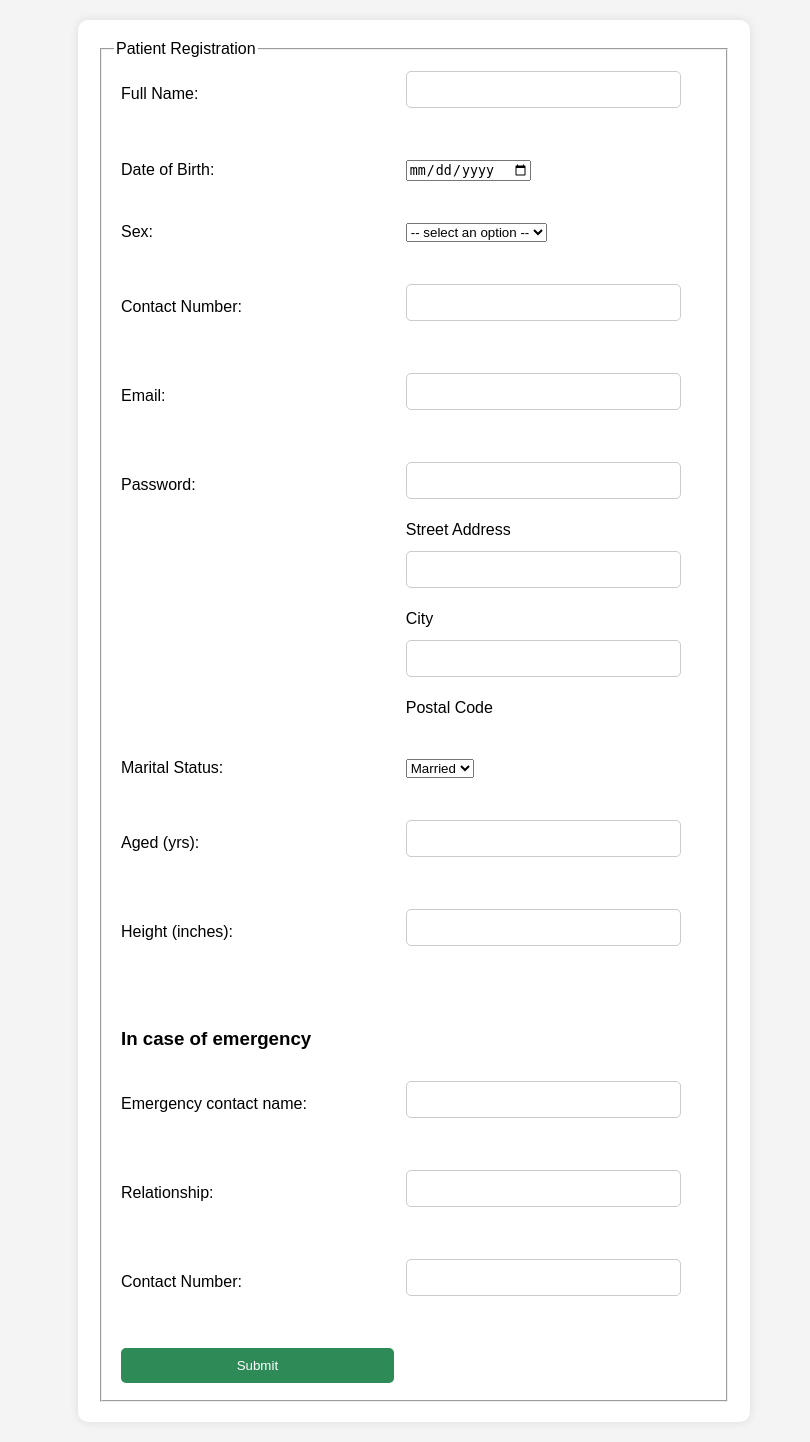
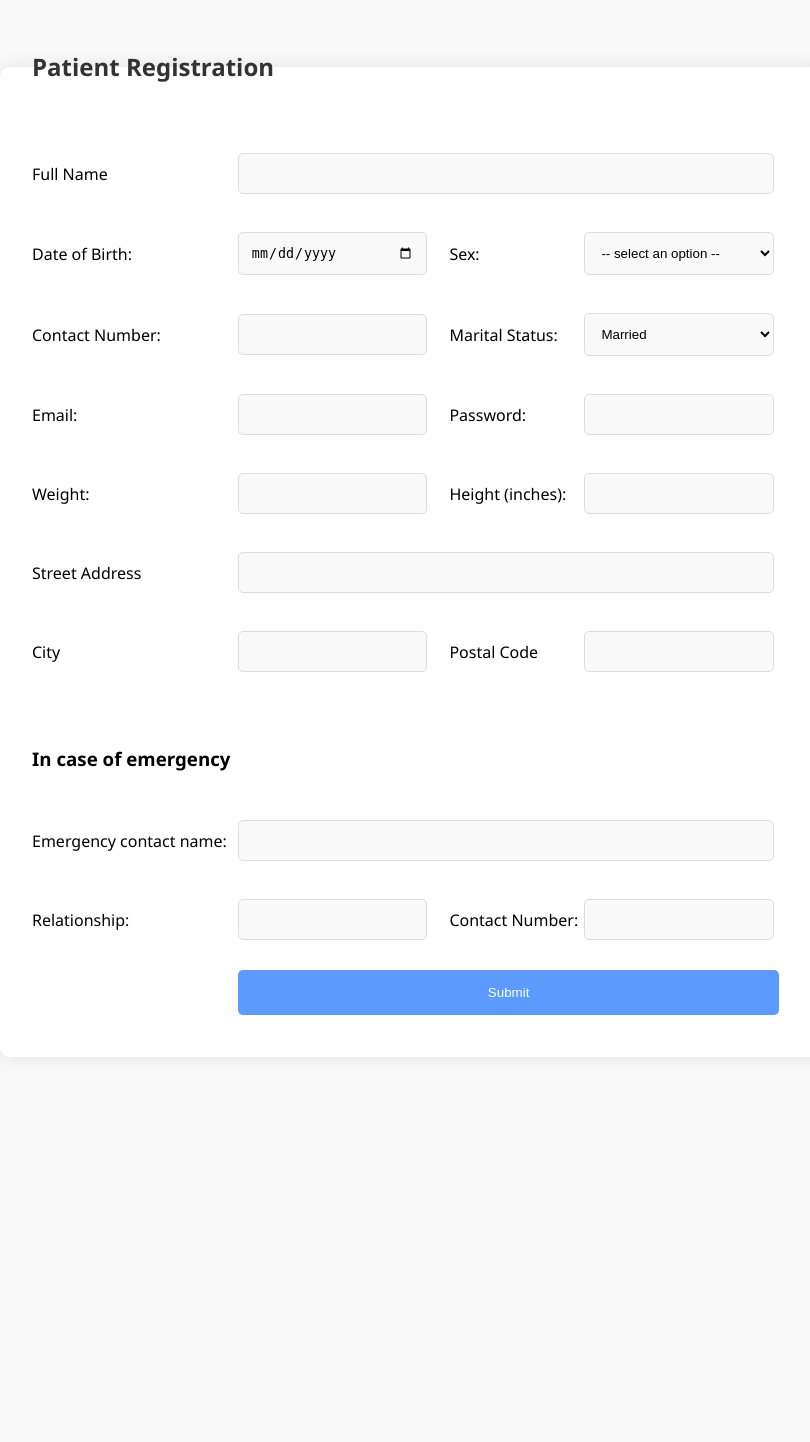
Before and after one commit to mahmud-ashiq/PHP, a PHP site: page /patientReg.php in a window 1280 px wide. Shown: the whole page, without its empty margins (226-1036 px from the left). After the commit the page ends 1015 px from the top, so only its background shows below. Run offline with PHP 8.4, Linux system fonts and the light colour scheme.

Commit message:
Modified Registration form

```diff
--- a/patientPortal/css/mystyle.css
+++ b/patientPortal/css/mystyle.css
@@ -1,55 +1,74 @@
-<style>
+/* Body */
 body {
-    font-family: Arial, sans-serif;
-    background-color: #f4f4f4;
+    font-family: 'Segoe UI', Tahoma, Geneva, Verdana, sans-serif;
+    margin: 0;
+    padding: 0;
+    background-color: #f9f9f9;
+}
 
+/* Form Container */
+fieldset {
+    width: 60%;
+    margin: 50px auto;
+    padding: 30px;
+    border: none;
+    border-radius: 10px;
+    background-color: #fff;
+    box-shadow: 0px 0px 20px rgba(0, 0, 0, 0.1);
 }
-form {
-    background-color: #fff;
-    width: 50%;
-    margin: 20px auto;
-    padding: 20px;
-    border-radius: 10px;
-    box-shadow: 0 0 10px rgba(0, 0, 0, 0.1);
-}
-h1 {
-    text-align: center;
+
+legend {
+    font-size: 1.5em;
+    font-weight: bold;
+    color: #333;
     margin-bottom: 20px;
 }
+
+/* Form Table */
 table {
     width: 100%;
 }
+
 td {
-    padding: 5px;
+    padding: 10px 0;
 }
+
 input[type="text"],
-input[type="email"],
-input[type="password"],
-textarea {
-    width: calc(100% - 10px);
-    padding: 10px;
-    margin-bottom: 10px;
-    border: 1px solid #ccc;
+input[type="date"],
+select {
+    width: calc(100% - 20px);
+    padding: 12px;
+    margin: 8px 0;
+    border: 1px solid #ddd;
     border-radius: 5px;
-    box-sizing: border-box;
+    background-color: #f9f9f9;
+    transition: border-color 0.3s ease;
 }
-input[type="checkbox"] {
-    margin-right: 5px;
+
+input[type="text"]:focus,
+input[type="date"]:focus,
+select:focus {
+    outline: none;
+    border-color: #5b9aff;
 }
+
 input[type="submit"] {
-    width: 100%;
-    padding: 10px;
-    background-color: seagreen;
-    color: white;
+    padding: 15px 250px;
+    background-color: #5b9aff;
+    color: #fff;
     border: none;
     border-radius: 5px;
     cursor: pointer;
+    transition: background-color 0.3s ease;
 }
+
 input[type="submit"]:hover {
-    background-color: #4CAF50;
+    background-color: #4a87d7;
 }
+
+/* Error Messages */
 .error {
-    color: red;
-    font-size: 14px;
+    color: #ff3333;
+    font-size: 0.9em;
+    margin-top: 5px;
 }
-</style>
--- a/patientPortal/js/myscript.js
+++ b/patientPortal/js/myscript.js
@@ -27,6 +27,17 @@
             return false;
         }
 
+        function loadDoc(){
+            var xhttp = new XMLHttpRequest();
+            xhttp.onreadystatechange = function(){
+                if(this.readyState == 4 && this.status == 200){
+                    document.getElementById("add").innerHTML = this.responseText;
+                }
+            };
+            xhttp.open("GET", "http://localhost/WT/patientPortal/view/login.php", true);
+            xhttp.send();
+        }
+
 
 
     }
--- a/patientPortal/view/patientReg.php
+++ b/patientPortal/view/patientReg.php
@@ -1,28 +1,26 @@
-<?php include '../controller/patientControl.php';
-    include '../css/mystyle.css'; ?>
+<?php include '../controller/patientControl.php';?>
 <html>
-<head><script src="../js/myscript.js"></script></head>
+<head>
+    <script src="../js/myscript.js"></script>
+    <link rel="stylesheet" href="../css/mystyle.css">
+</head>
     <body>
         <form method="POST" action="" onsubmit="return validateForm()">
         <fieldset>
             <legend>Patient Registration</legend>
         <table>
                 <tr>
-                    <td>Full Name:</td>
-                    <td><input type="text" name="name" id="name">
+                    <td>Full Name</td>
+                    <td colspan="3"><input type="text" name="name" id="name">
                     <?php echo $nameError; ?>
                     <?php echo $name; ?></td>
                 </tr>
-                <tr><td><br> </td></tr>
                 <tr>
                     <td>Date of Birth: </td>
                     <td><input type="date" name="dob">
                     <?php echo $dob; ?>
                     <?php echo $dobError; ?></td>
-                    <td></td>
-                </tr>
-                <tr><td><br> </td></tr>
-                <tr>
+
                     <td>Sex:</td>
                     <td><select id="sex">
                     <option disabled selected value> -- select an option -- </option>
@@ -30,75 +28,61 @@
                         <option  name="female">Female</option>
                     </select></td>
                 </tr>
-                <tr><td><br> </td></tr>
+
                 <tr>
                     <td>Contact Number:</td>
                     <td><input type="text" name="phone">
                     <?php echo $phoneError; ?>
                     <?php echo $phone; ?></td>
-                </tr>
-                <tr><td><br> </td></tr>
-                <tr>
-                    <td>Email:</td>
-                    <td><input type="text" name="email">
-                    <?php echo $emailError; ?>
-                    <?php echo $email; ?></td>
-                </tr>
-                <tr><td><br> </td></tr>
-                <tr>
-                    <td>Password:</td>
-                    <td><input type="text" name="password">
-                    <?php echo $passwordError; ?></td>
-                </tr>
-                <tr><td></td><td>Street Address</td></tr>
-                <tr>
-                    <td></td>
-                    <td><input type="text" name="city" id="address"></td><td><p id="add"></p></td>
-                </tr>
-                <tr><td></td><td>City</td></tr>
-                <tr>
-                    <td></td>
-                    <td><input type="text" name="postal" id="postal"></td>
-                </tr>
-                <tr><td></td><td>Postal Code</td></tr>
-                <tr><td><br> </td></tr>
-                <tr>
+
                     <td>Marital Status:</td>
                     <td><select>
                         <option name="married">Married</option>
                         <option name="single">Single</option>
                     </select></td>
                 </tr>
-                <tr><td><br> </td></tr>
                 <tr>
-                    <td>Aged (yrs):</td>
+                    <td>Email:</td>
+                    <td><input type="text" name="email">
+                    <?php echo $emailError; ?>
+                    <?php echo $email; ?></td>
+
+                    <td>Password:</td>
+                    <td><input type="text" name="password">
+                    <?php echo $passwordError; ?></td>
+                </tr>
+
+                <tr>
+                    <td>Weight:</td>
                     <td><input type="text" name="age" id="age"></td>
-                </tr>
-                <tr><td><br> </td></tr>
-                <tr>
+
                     <td>Height (inches):</td>
                     <td><input type="text" name="height"></td>
                 </tr>
-                <tr><td><br> </td></tr>
+
+                <tr><td>Street Address</td>
+                    <td colspan=3><input type="text" name="city" id="address"></td><td><p id="add"></p></td>
+                </tr>
+                <tr>
+                    <td>City</td>
+                    <td><input type="text" name="city" id="city"></td>
+                    <td>Postal Code</td>
+                    <td><input type="text" name="postal" id="postal"></td>
+                </tr>
                 <tr><td><br> </td></tr>
                 <tr><td><h3>In case of emergency</h3></td></tr>
                 <tr>
                     <td>Emergency contact name:</td>
-                    <td><input type="text" name="emergency_contact"</td>
+                    <td colspan=3><input type="text" name="emergency_contact"</td>
                 </tr>
-                <tr><td><br> </td></tr>
                 <tr>
                     <td>Relationship:</td>
                     <td><input type="text" name="relation"</td>
-                </tr>
-                <tr><td><br> </td></tr>
-                <tr>
                     <td>Contact Number:</td>
                     <td><input type="text" name="e_contact"></td>
                 </tr>
-                <tr><td><br> </td></tr>
 
-                <tr><td><input type="submit" value="Submit" name="submit"</td></tr>
+                <tr><td></td><td colspan=3><input type="submit" value="Submit" name="submit"</td></tr>
             </table>
             </fieldset>
         </form>
```
